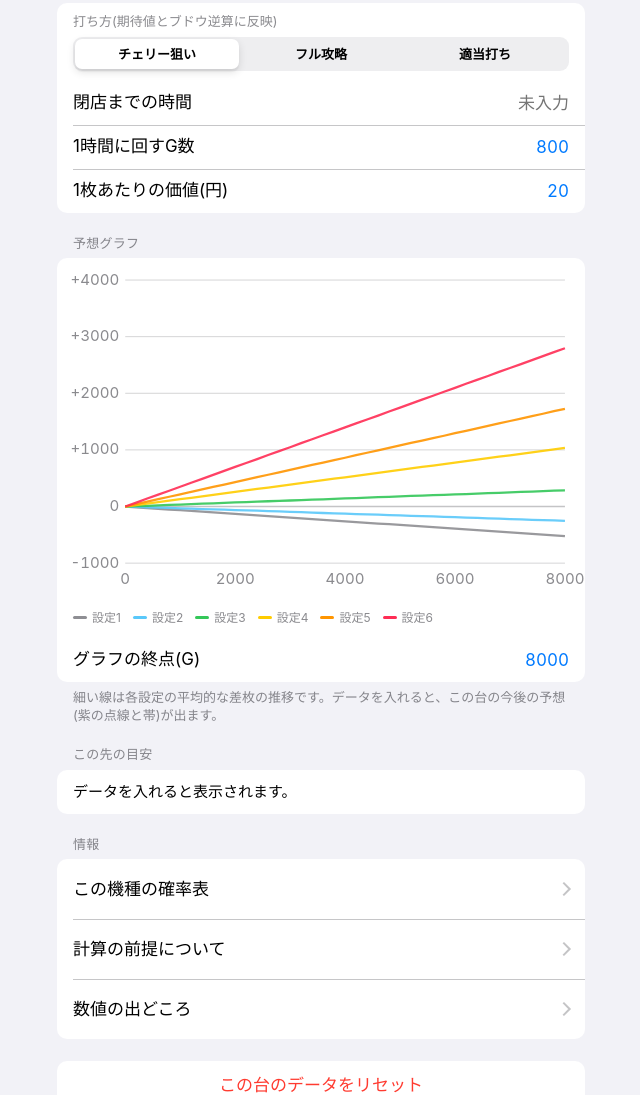
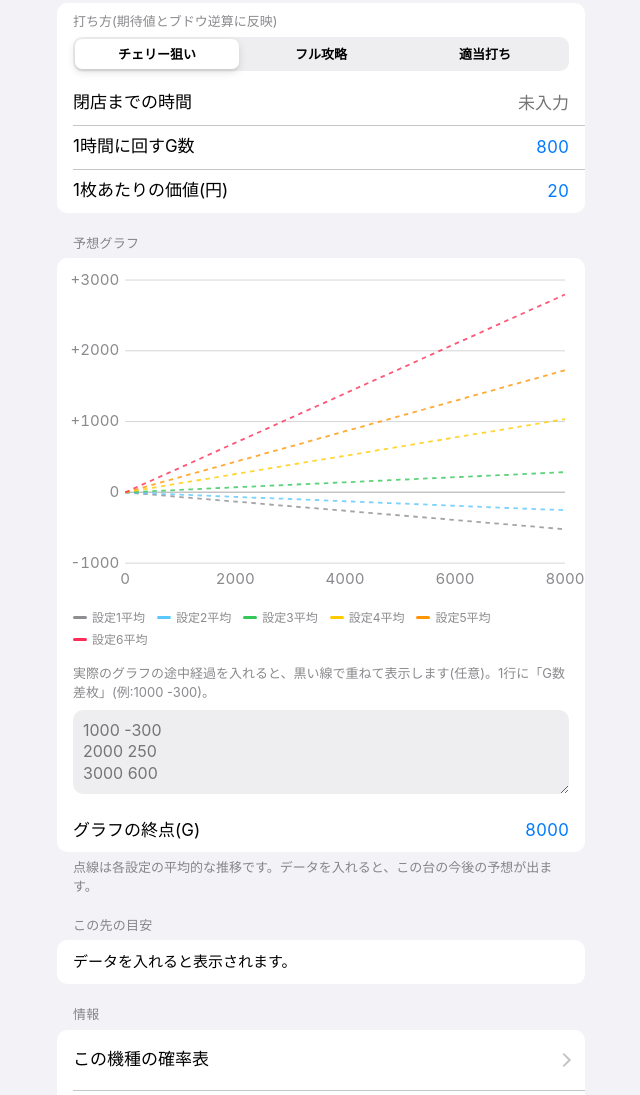
Before and after one commit to rion-tana/Jug, a plain HTML site: page index.html in a window 1280 px wide. Shown: the part 1836-2931 px from the top of the page, without its empty margins (319-959 px from the left). Drawn offline with Linux system fonts and the light colour scheme.

Commit message:
Add files via upload

```diff
--- a/index.html
+++ b/index.html
@@ -353,9 +353,11 @@ input[type=number]{-moz-appearance:textfield}
   <div class="group">
     <div class="chart" id="chart"><svg viewBox="0 0 340 220" role="img" aria-label="設定別の予想差枚グラフ"></svg></div>
     <div class="legend" id="legend"></div>
+    <div class="inner" style="padding:4px 0 0"><p class="note">実際のグラフの途中経過を入れると、黒い線で重ねて表示します(任意)。1行に「G数 差枚」(例:1000 -300)。</p>
+      <div style="padding:0 16px 8px"><textarea id="path" rows="3" placeholder="1000 -300&#10;2000 250&#10;3000 600" style="width:100%;font:inherit;font-size:16px;color:var(--label);background:var(--fill);border:0;border-radius:10px;padding:10px;resize:vertical"></textarea></div></div>
     <div class="cell"><label class="lbl" for="gend">グラフの終点(G)</label><input class="inlinein" id="gend" type="number" inputmode="numeric" value="8000"></div>
   </div>
-  <p class="ftr" id="chartNote">細い線は各設定の平均的な差枚の推移、紫の点線と帯はこの台の今後の予想(帯は約68%の範囲)です。</p>
+  <p class="ftr" id="chartNote"></p>
 
   <div class="hdr">この先の目安</div>
   <div class="group guide" id="guide"><p>データを入れると表示されます。</p></div>
@@ -414,9 +416,9 @@ const MODELS={
   ultra:{name:"ウルトラミラクルジャグラー",b:[267.49,261.10,256.00,242.73,233.22,216.29],r:[425.56,402.06,350.46,322.84,297.89,277.69],gr:[5.93,5.93,5.93,5.93,5.87,5.81],w:[98.06,99.18,100.93,103.27,105.72,109.38],wo:[97.0,98.1,99.8,102.1,104.5,108.1],wf:[98.80,99.92,101.66,104.00,106.45,110.11],bn:240,ch:36.6,cp:2,bp:1024,pp:1024,bigHeavy:true,ncr:[37.22,37.22,37.22,37.09,36.13,35.48]}
 };
 const PRESETS={even:[1,1,1,1,1,1]};
-const FIELDS=["g","b","r","rs","rc","gr","gg","diff","bs","bc","nc"];
+const FIELDS=["g","b","r","rs","rc","gr","gg","diff","bs","bc","nc","path"];
 const $=id=>document.getElementById(id);
-const blankTab=()=>({name:"",model:"my6",style:"aim",useRev:false,g:"",b:"",r:"",rs:"",rc:"",gr:"",gg:"",diff:"",bs:"",bc:"",nc:""});
+const blankTab=()=>({name:"",model:"my6",style:"aim",useRev:false,g:"",b:"",r:"",rs:"",rc:"",gr:"",gg:"",diff:"",bs:"",bc:"",nc:"",path:""});
 let S={tabs:[blankTab()],cur:0,prior:"even",gph:"800",yen:"20",ig:"",ib:"",ir:"",gend:"8000",ilist:"",hrs:""};
 
 const sel=$("model");
@@ -665,61 +667,96 @@ function render(d,t,ev){
 }
 
 const SCOL=["#8e8e93","#5ac8fa","#34c759","#ffcc00","#ff9500","#ff2d55"];
-function perGame(m,i){
-  const pb=1/m.b[i],pr=1/m.r[i];
-  const mean=3*wOf(m,CURT)[i]/100;
-  const e2=pb*m.bn*m.bn+pr*96*96+(1/m.gr[i])*64+(1/7.3)*9+(1/m.ch)*m.cp*m.cp;
-  return {mu:mean-3,sd:Math.sqrt(Math.max(e2-mean*mean,1))};
+const sg=v=>(v>=0?"+":"−")+Math.abs(Math.round(v));
+function rng(seed){return function(){seed|=0;seed=seed+0x6D2B79F5|0;let t=Math.imul(seed^seed>>>15,1|seed);t=t+Math.imul(t^t>>>7,61|t)^t;return((t^t>>>14)>>>0)/4294967296}}
+function gauss(r){let u=0,v=0;while(u===0)u=r();v=r();return Math.sqrt(-2*Math.log(u))*Math.cos(2*Math.PI*v)}
+function pois(l,r){if(l<=0)return 0;if(l>30)return Math.max(0,Math.round(l+Math.sqrt(l)*gauss(r)));const L=Math.exp(-l);let k=0,p=1;do{k++;p*=r()}while(p>L);return k-1}
+function binN(n,p,r){const m=n*p,sd=Math.sqrt(n*p*(1-p));return Math.max(0,Math.min(n,Math.round(m+sd*gauss(r))))}
+/* 1Gあたりの払い出し構成(打ち方込み)と、公表/調査機械割に合わせる補正 */
+function gameModel(m,t,i){
+  const st=t&&t.style||"aim",cf=st==="free"?2/3:1,cap=st==="full"?[1,1]:[0.222,0.101];
+  const pb=1/m.b[i],pr=1/m.r[i],pg=1/m.gr[i],prp=1/7.3,pc=cf/m.ch,pbe=cap[0]/m.bp,ppi=cap[1]/m.pp;
+  const raw=pb*m.bn+pr*96+pg*8+pc*m.cp+prp*3+pbe*14+ppi*10;
+  const target=3*wOf(m,t)[i]/100;
+  return {pb,pr,pg,prp,pc,pbe,ppi,adj:target-raw,mu:target-3};
 }
-const sg=v=>(v>=0?"+":"−")+Math.abs(Math.round(v));
-let CURT=null;
-function drawChart(d,t){
+function perGame(m,i){const g=gameModel(m,CURT,i);const e2=g.pb*m.bn*m.bn+g.pr*96*96+g.pg*64+g.prp*9+g.pc*m.cp*m.cp+g.pbe*196+g.ppi*100;const mean=g.mu+3;return {mu:g.mu,sd:Math.sqrt(Math.max(e2-mean*mean,1))}}
+function parsePath(t){return (t.path||"").split(/\n/).map(l=>l.trim().split(/[\s,、:：]+/).map(Number)).filter(a=>a.length>=2&&Number.isFinite(a[0])&&Number.isFinite(a[1])&&a[0]>=0).map(a=>[a[0],a[1]]).sort((x,y)=>x[0]-y[0])}
+let CURT=null,chartTimer=null;
+function drawChart(d,t){clearTimeout(chartTimer);chartTimer=setTimeout(()=>drawChartNow(d,t),60)}
+function drawChartNow(d,t){
   CURT=t;
   const svg=$("chart").querySelector("svg"),leg=$("legend");
   const m=MODELS[t.model];
   const G=d?d.G:0;
-  let end=nonneg(S.gend)||8000;end=Math.max(end,G+500,1000);end=Math.min(end,20000);
-  // current point
+  const path=parsePath(t);
+  let end=nonneg(S.gend)||8000;end=Math.max(end,G+500,1000,path.length?path[path.length-1][0]+200:0);end=Math.min(end,20000);
   let cur=null,est=false;
   if(d){
     const diff=toNum(t.diff);
     if(diff!==null)cur=diff;
+    else if(path.length&&Math.abs(path[path.length-1][0]-G)<=300)cur=path[path.length-1][1];
     else{let grp=0;d.post.forEach((p,i)=>grp+=p/m.gr[i]);cur=d.B*m.bn+d.R*96+G*(8*grp+3/7.3+m.cp/m.ch-3);est=true}
   }
-  // projection
-  let mu=0,v=0;
-  if(d){d.post.forEach((p,i)=>{const s=perGame(m,i);mu+=p*s.mu});d.post.forEach((p,i)=>{const s=perGame(m,i);v+=p*(s.sd*s.sd+(s.mu-mu)*(s.mu-mu))})}
-  const sdg=Math.sqrt(v);
+  // 設定別の平均線
   const N=40,lines=[];
-  for(let i=0;i<6;i++){const s=perGame(m,i);lines.push([...Array(N+1)].map((_,k)=>{const x=end*k/N;return [x,s.mu*x]}))}
-  let proj=[],band=[];
-  if(d){for(let k=0;k<=N;k++){const x=G+(end-G)*k/N;const y=cur+mu*(x-G);const s=sdg*Math.sqrt(x-G);proj.push([x,y]);band.push([x,y-s,y+s])}}
-  // y range
-  let ys=[0];lines.forEach(l=>l.forEach(p=>ys.push(p[1])));band.forEach(b=>{ys.push(b[1],b[2])});if(cur!==null)ys.push(cur);
-  let ymin=Math.min(...ys),ymax=Math.max(...ys);const pad=(ymax-ymin)*0.08||100;ymin-=pad;ymax+=pad;
+  for(let i=0;i<6;i++){const mu=gameModel(m,t,i).mu;lines.push([...Array(N+1)].map((_,k)=>{const x=end*k/N;return [x,mu*x]}))}
+  // モンテカルロ(ブロック単位でボーナス・小役を抽選)
+  const CP=120,NP=400;let qs=null,samples=[];
+  if(d&&end>G){
+    const post=d.post,r=rng(12345+G*7+(d.B<<8)+d.R);
+    const cum=[];post.reduce((a,c,i)=>(cum[i]=a+c,a+c),0);
+    const span=end-G,blk=span/CP,models=[0,1,2,3,4,5].map(i=>gameModel(m,t,i));
+    const vals=Array.from({length:CP+1},()=>new Float64Array(NP));
+    const finals=[];
+    for(let k=0;k<NP;k++){
+      const u=(k+0.5)/NP;let si=cum.findIndex(c=>u<=c);if(si<0)si=5;
+      const g=models[si];let y=cur,acc=0;vals[0][k]=y;
+      for(let c=1;c<=CP;c++){
+        const n=Math.round(blk*c)-Math.round(blk*(c-1));
+        const B=pois(n*g.pb,r),R=pois(n*g.pr,r),gr=binN(n,g.pg,r),rp=binN(n,g.prp,r),ch=pois(n*g.pc,r),be=pois(n*g.pbe,r),pi=pois(n*g.ppi,r);
+        y+=B*m.bn+R*96+gr*8+ch*m.cp+rp*3+be*14+pi*10+n*g.adj-3*n;
+        vals[c][k]=y;
+      }
+      finals.push([y,k]);
+    }
+    const pct=(arr,q)=>{const s=Array.from(arr).sort((a,b)=>a-b);return s[Math.min(s.length-1,Math.floor(q*s.length))]};
+    qs=vals.map((v,c)=>({x:G+span*c/CP,p10:pct(v,0.1),p25:pct(v,0.25),p50:pct(v,0.5),p75:pct(v,0.75),p90:pct(v,0.9)}));
+    finals.sort((a,b)=>a[0]-b[0]);
+    [0.2,0.5,0.8].forEach(q=>{const k=finals[Math.floor(q*NP)][1];samples.push(vals.map((v,c)=>[G+span*c/CP,v[k]]))});
+  }
+  // 軸
+  let ys=[0];lines.forEach(l=>l.forEach(p=>ys.push(p[1])));if(qs)qs.forEach(q=>ys.push(q.p10,q.p90));samples.forEach(s=>s.forEach(p=>ys.push(p[1])));path.forEach(p=>ys.push(p[1]));if(cur!==null)ys.push(cur);
+  let ymin=Math.min(...ys),ymax=Math.max(...ys);const pad=(ymax-ymin)*0.06||100;ymin-=pad;ymax+=pad;
   const step=[250,500,1000,2000,5000].find(s=>(ymax-ymin)/s<=6)||5000;
   ymin=Math.floor(ymin/step)*step;ymax=Math.ceil(ymax/step)*step;
   const L=40,R=332,T=8,B=196;
   const X=x=>L+(R-L)*x/end,Y=y=>B-(B-T)*(y-ymin)/(ymax-ymin);
-  const path=pts=>pts.map((p,i)=>(i?"L":"M")+X(p[0]).toFixed(1)+" "+Y(p[1]).toFixed(1)).join("");
+  const pth=pts=>pts.map((p,i)=>(i?"L":"M")+X(p[0]).toFixed(1)+" "+Y(p[1]).toFixed(1)).join("");
+  const band=(lo,hi)=>pth(qs.map(q=>[q.x,q[hi]]))+qs.slice().reverse().map(q=>"L"+X(q.x).toFixed(1)+" "+Y(q[lo]).toFixed(1)).join("")+"Z";
   let h="";
   for(let y=ymin;y<=ymax+1e-6;y+=step){h+=`<line class="${y===0?"zero":"grid"}" x1="${L}" x2="${R}" y1="${Y(y)}" y2="${Y(y)}"/><text x="${L-4}" y="${Y(y)+3}" text-anchor="end">${y>0?"+":""}${y}</text>`}
   const xs=end<=4000?1000:end<=10000?2000:5000;
   for(let x=0;x<=end+1e-6;x+=xs){h+=`<text x="${X(x)}" y="${B+14}" text-anchor="middle">${x}</text>`}
-  lines.forEach((l,i)=>{h+=`<path d="${path(l)}" fill="none" stroke="${SCOL[i]}" stroke-width="1.5" opacity=".9"/>`});
+  lines.forEach((l,i)=>{h+=`<path d="${pth(l)}" fill="none" stroke="${SCOL[i]}" stroke-width="1.2" stroke-dasharray="3 3" opacity=".8"/>`});
+  if(qs){
+    h+=`<path d="${band("p10","p90")}" fill="var(--purple)" opacity=".12"/>`;
+    h+=`<path d="${band("p25","p75")}" fill="var(--purple)" opacity=".18"/>`;
+    samples.forEach(sp=>{h+=`<path d="${pth(sp)}" fill="none" stroke="var(--purple)" stroke-width="1" opacity=".45"/>`});
+    h+=`<path d="${pth(qs.map(q=>[q.x,q.p50]))}" fill="none" stroke="var(--purple)" stroke-width="2.5" stroke-dasharray="6 4"/>`;
+  }
+  if(path.length){const pp=[[0,0],...path];if(d&&cur!==null&&!est)pp.push([G,cur]);h+=`<path d="${pth(pp)}" fill="none" stroke="var(--label)" stroke-width="2"/>`}
+  else if(d&&cur!==null){h+=`<path d="${pth([[0,0],[G,cur]])}" fill="none" stroke="var(--label3)" stroke-width="1.5" stroke-dasharray="2 3"/>`}
   if(d){
-    const up=band.map(b=>[b[0],b[2]]),dn=band.map(b=>[b[0],b[1]]).reverse();
-    h+=`<path d="${path(up)}${dn.map(p=>"L"+X(p[0]).toFixed(1)+" "+Y(p[1]).toFixed(1)).join("")}Z" fill="var(--purple)" opacity=".15"/>`;
-    h+=`<path d="${path(proj)}" fill="none" stroke="var(--purple)" stroke-width="2.5" stroke-dasharray="5 4"/>`;
     h+=`<line x1="${X(G)}" x2="${X(G)}" y1="${T}" y2="${B}" stroke="var(--label3)" stroke-width="1" stroke-dasharray="2 3"/>`;
     h+=`<circle cx="${X(G)}" cy="${Y(cur)}" r="5" fill="${est?"var(--card)":"var(--purple)"}" stroke="var(--purple)" stroke-width="2.5"/>`;
   }
   svg.innerHTML=h;
-  leg.innerHTML=SCOL.map((c,i)=>`<span><i style="background:${c}"></i>設定${i+1}</span>`).join("")+(d?`<span><i style="background:var(--purple)"></i>この台の予想</span>`:"");
-  if(d){
-    const fin=cur+mu*(end-G),s=sdg*Math.sqrt(end-G);
-    $("chartNote").textContent=`${end}G時点の予想差枚は約${sg(fin)}枚(約68%の確率で${sg(fin-s)}〜${sg(fin+s)}枚の範囲)。`+(est?"差枚が未入力なので、現在地(白丸)はボーナス回数からの推定です。":"")+" 細い線は各設定の平均的な推移です。";
-  }else $("chartNote").textContent="細い線は各設定の平均的な差枚の推移です。データを入れると、この台の今後の予想(紫の点線と帯)が出ます。";
+  leg.innerHTML=SCOL.map((c,i)=>`<span><i style="background:${c}"></i>設定${i+1}平均</span>`).join("")+(d?`<span><i style="background:var(--purple)"></i>この台の予想</span>`:"")+(path.length?`<span><i style="background:var(--label)"></i>実際の推移</span>`:"");
+  if(qs){
+    const q=qs[qs.length-1];
+    $("chartNote").textContent=`${end}G時点の予想差枚は中央値${sg(q.p50)}枚。半分の確率で${sg(q.p25)}〜${sg(q.p75)}枚、8割の確率で${sg(q.p10)}〜${sg(q.p90)}枚に収まる見込みです(400通りのシミュレーション)。`+(est?"差枚が未入力なので、現在地(白丸)はボーナス回数からの推定です。":"")+" 細い紫の線は、実際のデータカウンターに近い動きのシミュレーション例です。";
+  }else $("chartNote").textContent="点線は各設定の平均的な推移です。データを入れると、この台の今後の予想が出ます。";
 }
 
 function renderCompare(){
--- a/sw.js
+++ b/sw.js
@@ -1,5 +1,5 @@
 // バージョンを上げると古いキャッシュが消えて新しい版に入れ替わります
-const VERSION = "jug-v9";
+const VERSION = "jug-v10";
 const CORE = ["./", "./index.html", "./manifest.webmanifest", "./icon-180.png", "./icon-192.png", "./icon-512.png"];
 
 self.addEventListener("install", e => {
```
